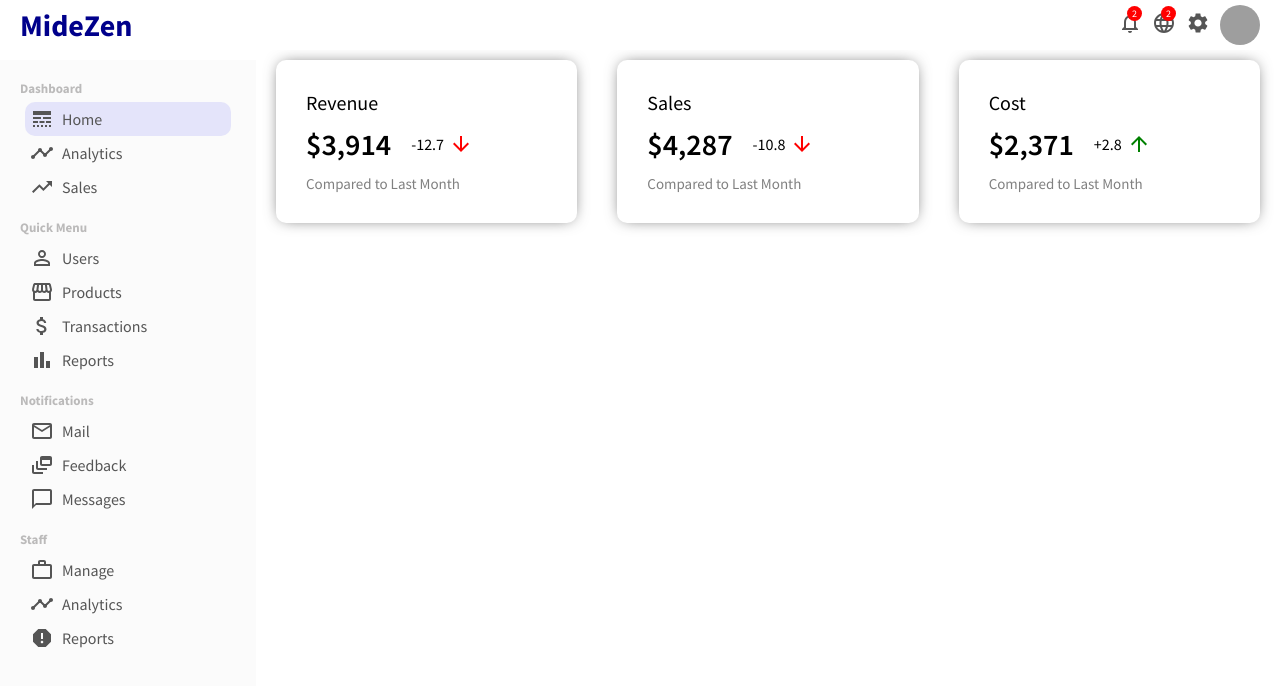
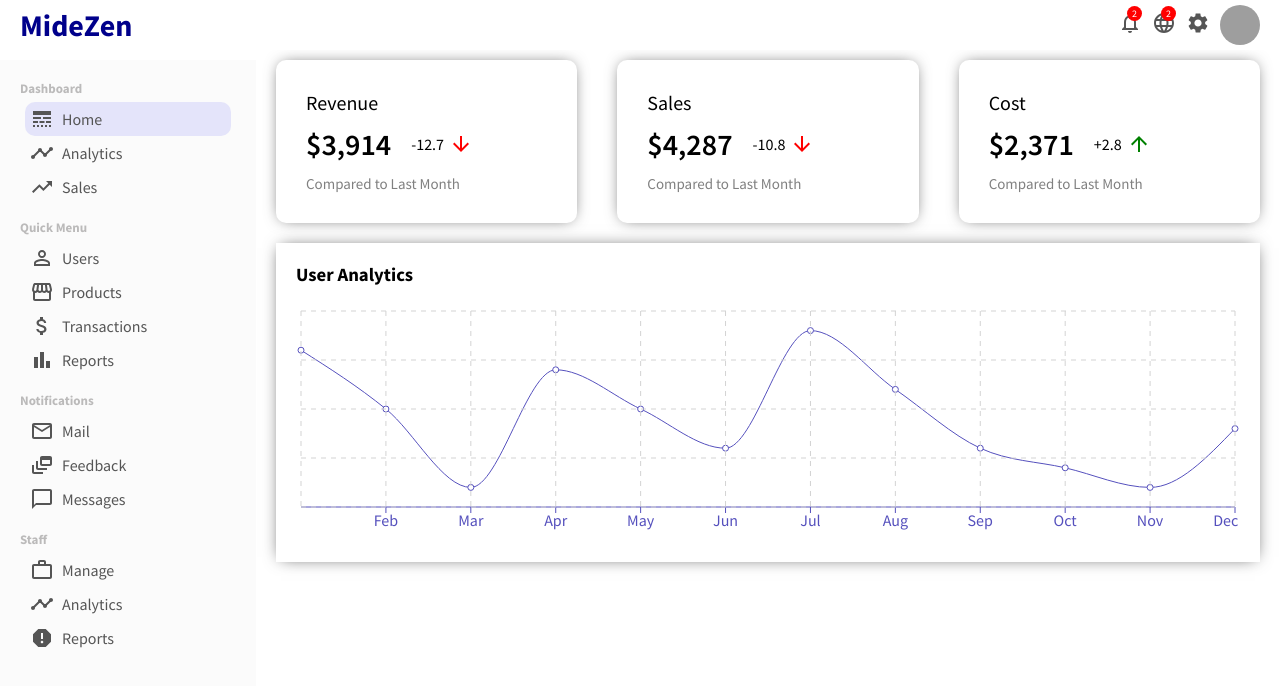
Before and after one commit to midezen/React-Admin-Dashboard, a React (Create React App) app: page / in a window 1280 px wide. Shown: the top 686 px of the page. Built offline with nearby package versions, Linux system fonts and the light colour scheme; grey boxes are pictures that could not be loaded.

Commit message:
completed chart in home page

```diff
--- /dev/null
+++ b/src/components/chart/Chart.jsx
@@ -0,0 +1,27 @@
+import "./chart.css";
+import {
+  LineChart,
+  Line,
+  XAxis,
+  CartesianGrid,
+  Tooltip,
+  ResponsiveContainer,
+} from "recharts";
+
+const Chart = ({ title, grid, dataKey, data }) => {
+  return (
+    <div className="chart">
+      <h3 className="chartTitle">{title}</h3>
+      <ResponsiveContainer width="100%" aspect={4 / 1}>
+        <LineChart data={data}>
+          <XAxis dataKey="name" stroke="#5550bd" />
+          <Line type="monotone" dataKey={dataKey} stroke="#5550bd" />
+          <Tooltip />
+          {grid && <CartesianGrid stroke="lightgray" strokeDasharray="5 5" />}
+        </LineChart>
+      </ResponsiveContainer>
+    </div>
+  );
+};
+
+export default Chart;
--- /dev/null
+++ b/src/components/chart/chart.css
@@ -0,0 +1,11 @@
+.chart {
+  margin: 20px;
+  padding: 20px;
+  box-shadow: 0px 0px 16px -5px rgba(0, 0, 0, 0.75);
+  -webkit-box-shadow: 0px 0px 16px -5px rgba(0, 0, 0, 0.75);
+  -moz-box-shadow: 0px 0px 16px -5px rgba(0, 0, 0, 0.75);
+}
+
+.chartTitle {
+  margin-bottom: 20px;
+}
--- /dev/null
+++ b/src/dummyData.js
@@ -0,0 +1,51 @@
+export const userData = [
+  {
+    name: "Jan",
+    "Active User": 8000,
+  },
+
+  {
+    name: "Feb",
+    "Active User": 5000,
+  },
+  {
+    name: "Mar",
+    "Active User": 1000,
+  },
+  {
+    name: "Apr",
+    "Active User": 7000,
+  },
+  {
+    name: "May",
+    "Active User": 5000,
+  },
+  {
+    name: "Jun",
+    "Active User": 3000,
+  },
+  {
+    name: "Jul",
+    "Active User": 9000,
+  },
+  {
+    name: "Aug",
+    "Active User": 6000,
+  },
+  {
+    name: "Sep",
+    "Active User": 3000,
+  },
+  {
+    name: "Oct",
+    "Active User": 2000,
+  },
+  {
+    name: "Nov",
+    "Active User": 1000,
+  },
+  {
+    name: "Dec",
+    "Active User": 4000,
+  },
+];
--- a/src/pages/home/Home.jsx
+++ b/src/pages/home/Home.jsx
@@ -1,10 +1,19 @@
+import Chart from "../../components/chart/Chart";
 import FeaturedInfo from "../../components/featuredInfo/FeaturedInfo";
 import "./home.css";
+import { userData } from "../../dummyData";
 
 const Home = () => {
   return (
     <div>
       <FeaturedInfo />
+      <Chart
+        data={userData}
+        title="User Analytics"
+        grid
+        dataKey="Active User"
+      />
+      <div className="homeWidgets"></div>
     </div>
   );
 };
--- a/src/pages/home/home.css
+++ b/src/pages/home/home.css
@@ -0,0 +1,4 @@
+.homeWidgets {
+  display: flex;
+  margin: 20px;
+}
```
Also changed, not shown: src/components/widgetSm/widgetSm.css (added), src/components/widgetSm/widgetSm.jsx (added), 1 other file (tests, documents, lock files or other folders).
